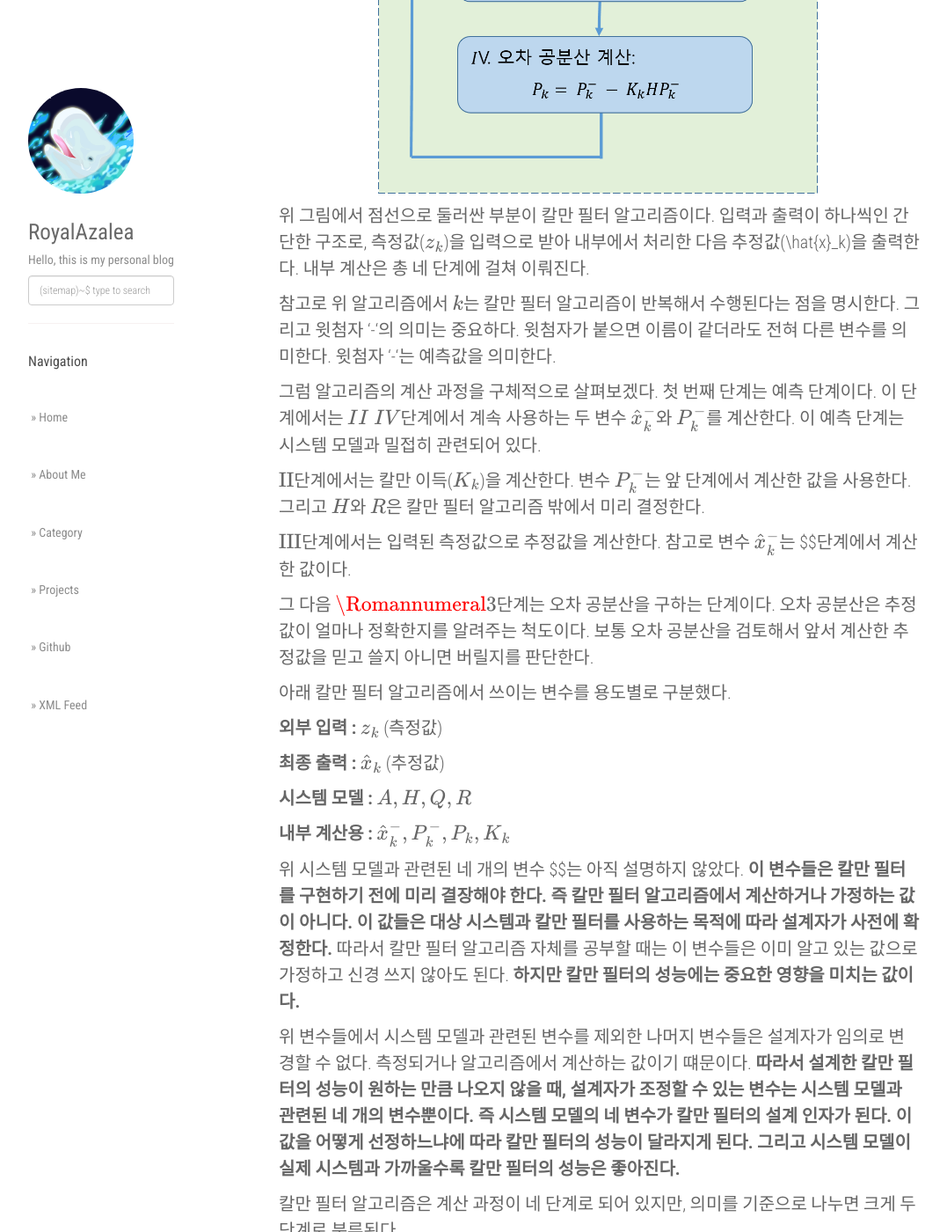
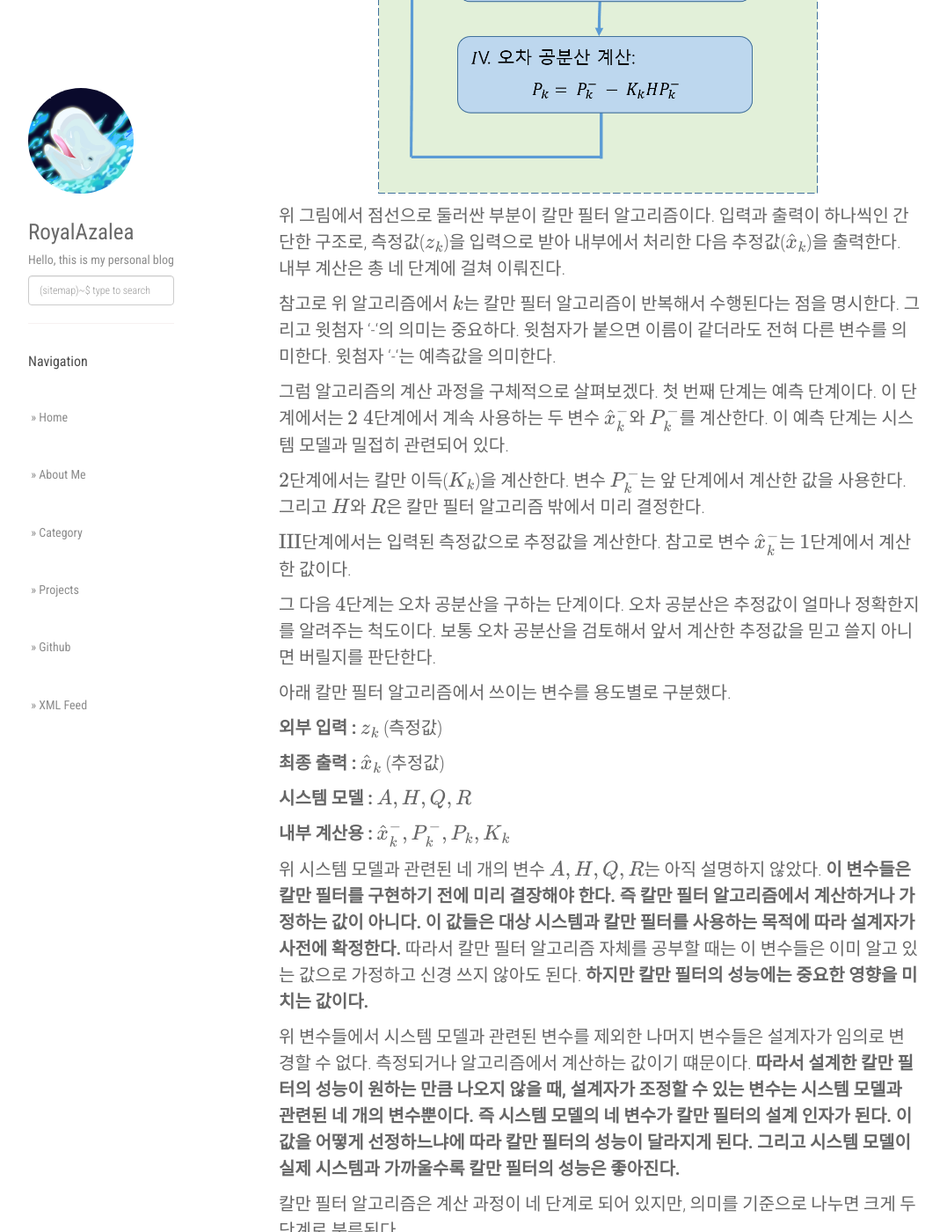
Before and after one commit to RoyalAzalea/RoyalAzalea.github.io, a Jekyll site: the page built from _posts/kalman-filter-study/2017-03-02-kalman-filter-study.md, in a window 1280 px wide and 1400 px high, scrolled down 689 px. Shown: the whole window at 88% size, without its empty margins (53-1130 px from the left). Built offline with Jekyll 4.4.1, drawn with Linux system fonts in a browser that asks for light colours; nearby versions of some CDN libraries; formulas are drawn with MathJax 3; some of the changed text lies outside the part shown.

Commit message:
update_posts

```diff
--- a/_posts/kalman-filter-study/2017-03-02-kalman-filter-study.md
+++ b/_posts/kalman-filter-study/2017-03-02-kalman-filter-study.md
@@ -10,7 +10,7 @@ categories: [kalman_filter, matlab]
 ![Kalman_algorism](https://raw.githubusercontent.com/RoyalAzalea/RoyalAzalea.github.io/master/static/img/_posts/kalman-filter-study/Kalman_algorism.PNG)
 
 위 그림에서 점선으로 둘러싼 부분이 칼만 필터 알고리즘이다. 입력과 출력이 하나씩인 간단한
-구조로, 측정값($z_k$)을 입력으로 받아 내부에서 처리한 다음 추정값(\hat{x}_k)을 출력한다.
+구조로, 측정값($z_k$)을 입력으로 받아 내부에서 처리한 다음 추정값($\hat{x}_k$)을 출력한다.
 내부 계산은 총 네 단계에 걸쳐 이뤄진다.
 
 참고로 위 알고리즘에서 $k$는 칼만 필터 알고리즘이 반복해서 수행된다는 점을 명시한다.
@@ -18,19 +18,20 @@ categories: [kalman_filter, matlab]
 의미한다. 윗첨자 '-'는 예측값을 의미한다.
 
 그럼 알고리즘의 계산 과정을 구체적으로 살펴보겠다. 첫 번째 단계는 예측 단계이다. 이
-단계에서는 $II~IV$단계에서 계속 사용하는 두 변수 $\hat{x}_k^{-}$와 $P_k^{-}$를 계산한다.
-이 예측 단계는 시스템 모델과 밀접히 관련되어 있다.
+단계에서는 $\mathrm{2}~\mathrm{4}$단계에서 계속 사용하는 두 변수
+$\hat{x}_k^{-}$와 $P_k^{-}$를 계산한다. 이 예측 단계는 시스템 모델과 밀접히 관련되어
+있다.
 
-$\mathrm{II}$단계에서는 칼만 이득($K_k$)을 계산한다. 변수 $P_k^{-}$는 앞
+$\mathrm{2}$단계에서는 칼만 이득($K_k$)을 계산한다. 변수 $P_k^{-}$는 앞
 단계에서 계산한 값을 사용한다. 그리고 $H$와 $R$은 칼만 필터 알고리즘 밖에서 미리
 결정한다.
 
 $\textrm{III}$단계에서는 입력된 측정값으로 추정값을 계산한다. 참고로 변수
-$\hat{x}_k^{-}$는 $$단계에서 계산한 값이다.
+$\hat{x}_k^{-}$는 $\mathrm{1}$단계에서 계산한 값이다.
 
-그 다음 $\Romannumeral{3}$단계는 오차 공분산을 구하는 단계이다. 오차 공분산은 추정값이 얼마나 정확한지를
-알려주는 척도이다. 보통 오차 공분산을 검토해서 앞서 계산한 추정값을 믿고 쓸지 아니면
-버릴지를 판단한다.
+그 다음 $\mathrm{4}$단계는 오차 공분산을 구하는 단계이다. 오차 공분산은 추정값이 얼마나
+정확한지를 알려주는 척도이다. 보통 오차 공분산을 검토해서 앞서 계산한 추정값을 믿고 쓸지
+아니면 버릴지를 판단한다.
 
 아래 칼만 필터 알고리즘에서 쓰이는 변수를 용도별로 구분했다.
 
@@ -42,12 +43,12 @@ $\hat{x}_k^{-}$는 $$단계에서 계산한 값이다.
 
 **내부 계산용 :** $\hat{x}_k^{-}, P_k^{-}, P_k, K_k$
 
-위 시스템 모델과 관련된 네 개의 변수 $$는 아직 설명하지 않았다. **이 변수들은 칼만 필터를
-구현하기 전에 미리 결장해야 한다. 즉 칼만 필터 알고리즘에서 계산하거나 가정하는 값이
-아니다. 이 값들은 대상 시스템과 칼만 필터를 사용하는 목적에 따라 설계자가 사전에
-확정한다.** 따라서 칼만 필터 알고리즘 자체를 공부할 때는 이 변수들은 이미 알고 있는
-값으로 가정하고 신경 쓰지 않아도 된다. **하지만 칼만 필터의 성능에는 중요한 영향을
-미치는 값이다.**
+위 시스템 모델과 관련된 네 개의 변수 $A, H, Q, R$는 아직 설명하지 않았다.
+**이 변수들은 칼만 필터를 구현하기 전에 미리 결장해야 한다. 즉 칼만 필터 알고리즘에서
+계산하거나 가정하는 값이 아니다. 이 값들은 대상 시스템과 칼만 필터를 사용하는 목적에
+따라 설계자가 사전에 확정한다.** 따라서 칼만 필터 알고리즘 자체를 공부할 때는 이
+변수들은 이미 알고 있는 값으로 가정하고 신경 쓰지 않아도 된다. **하지만 칼만 필터의
+성능에는 중요한 영향을 미치는 값이다.**
 
 위 변수들에서 시스템 모델과 관련된 변수를 제외한 나머지 변수들은 설계자가 임의로 변경할
 수 없다. 측정되거나 알고리즘에서 계산하는 값이기 떄문이다. **따라서 설계한 칼만 필터의
@@ -61,16 +62,18 @@ $\hat{x}_k^{-}$는 $$단계에서 계산한 값이다.
 
 * 예측 과정
 
-$\textrm{XXIV}$단계가 여기에 해당된다. 직전 추정값($\hat{x}_{k-1}$)과 오차 공분산($P_{k-1}$)을
-입력으로 받아서, 최종 결과로 예측값($\hat{x}_k^{-}, P_k^{-}$)을 내놓는다. 이 값들은
-추정 과정에 사용된다. 예측 과정에서 사용하는 시스템 모델 변수는 $A$와 $Q$이다.
+$\textrm{I}$단계가 여기에 해당된다. 직전 추정값($\hat{x}_{k-1}$)과 오차
+공분산($P_{k-1}$)을 입력으로 받아서, 최종 결과로 예측값($\hat{x}_k^{-}, P_k^{-}$)을
+내놓는다. 이 값들은 추정 과정에 사용된다. 예측 과정에서 사용하는 시스템 모델 변수는
+$A$와 $Q$이다.
 
 * 추정 과정
 
-칼만 필터 알고리즘에서 $$단계, $$단계, $$단계가 여기에 속한다. 추정 과정의 결과물은
-추정값($\hat{x}_k$)과 오차 공분산($P_k$)이다. 입력 값으로는 예측 과정의
-예측값($\hat{x}_k^{-}, P_k^{-}$) 뿐만 아니라, 측정값($z_k$)을 전달 받아 사용한다.
-추정 과정에서 사용하는 시스템 모델 변수는 $H$와 $R$이다.
+칼만 필터 알고리즘에서 $\mathrm{2}$단계, $\mathrm{3}$단계, $\mathrm{4}$단계가
+여기에 속한다. 추정 과정의 결과물은 추정값($\hat{x}_k$)과 오차 공분산($P_k$)이다.
+입력 값으로는 예측 과정의 예측값($\hat{x}_k^{-}, P_k^{-}$) 뿐만 아니라,
+측정값($z_k$)을 전달 받아 사용한다. 추정 과정에서 사용하는 시스템 모델 변수는 $H$와
+$R$이다.
 
 정리하면 칼만 필터 알고리즘은 다음과 같다.
 
```
